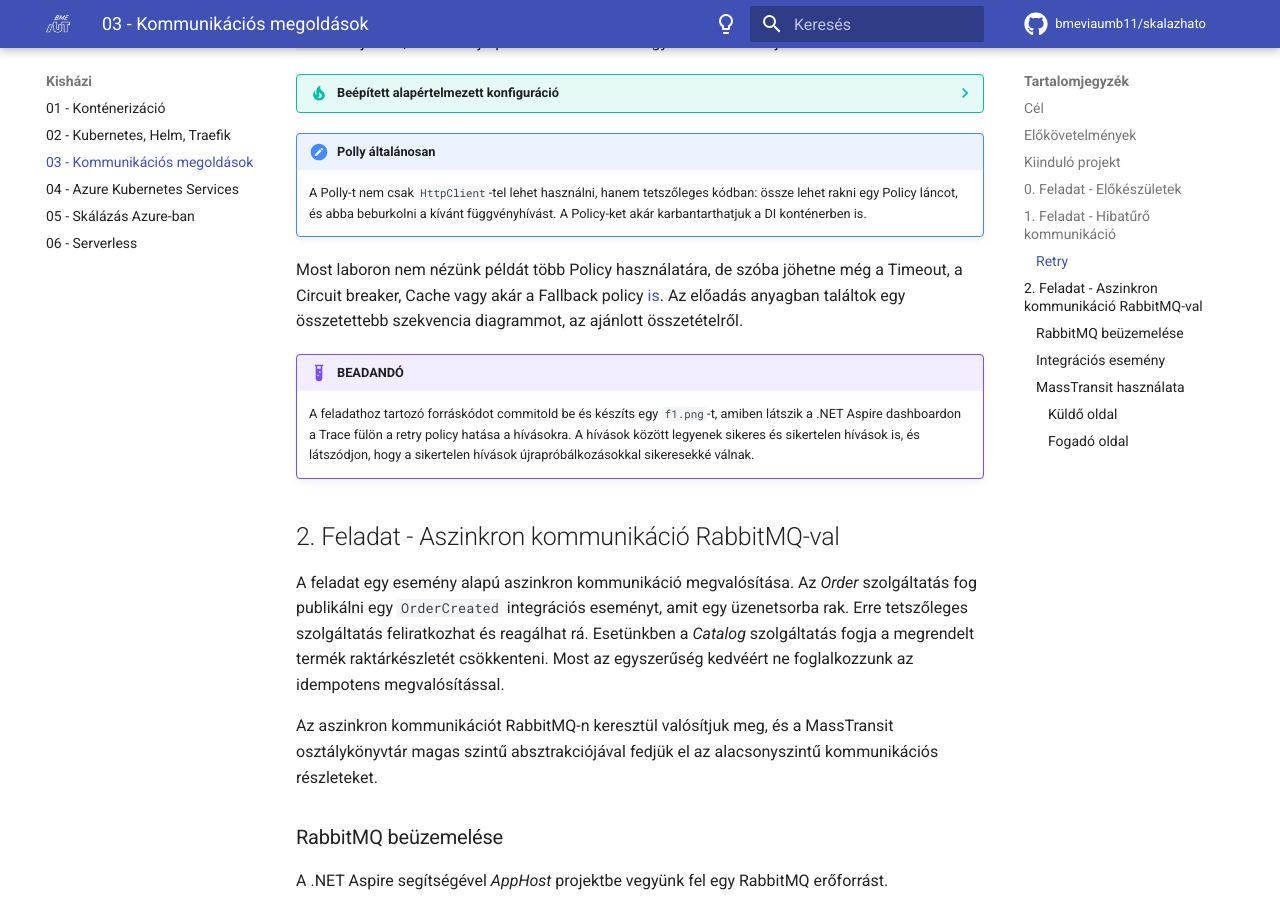
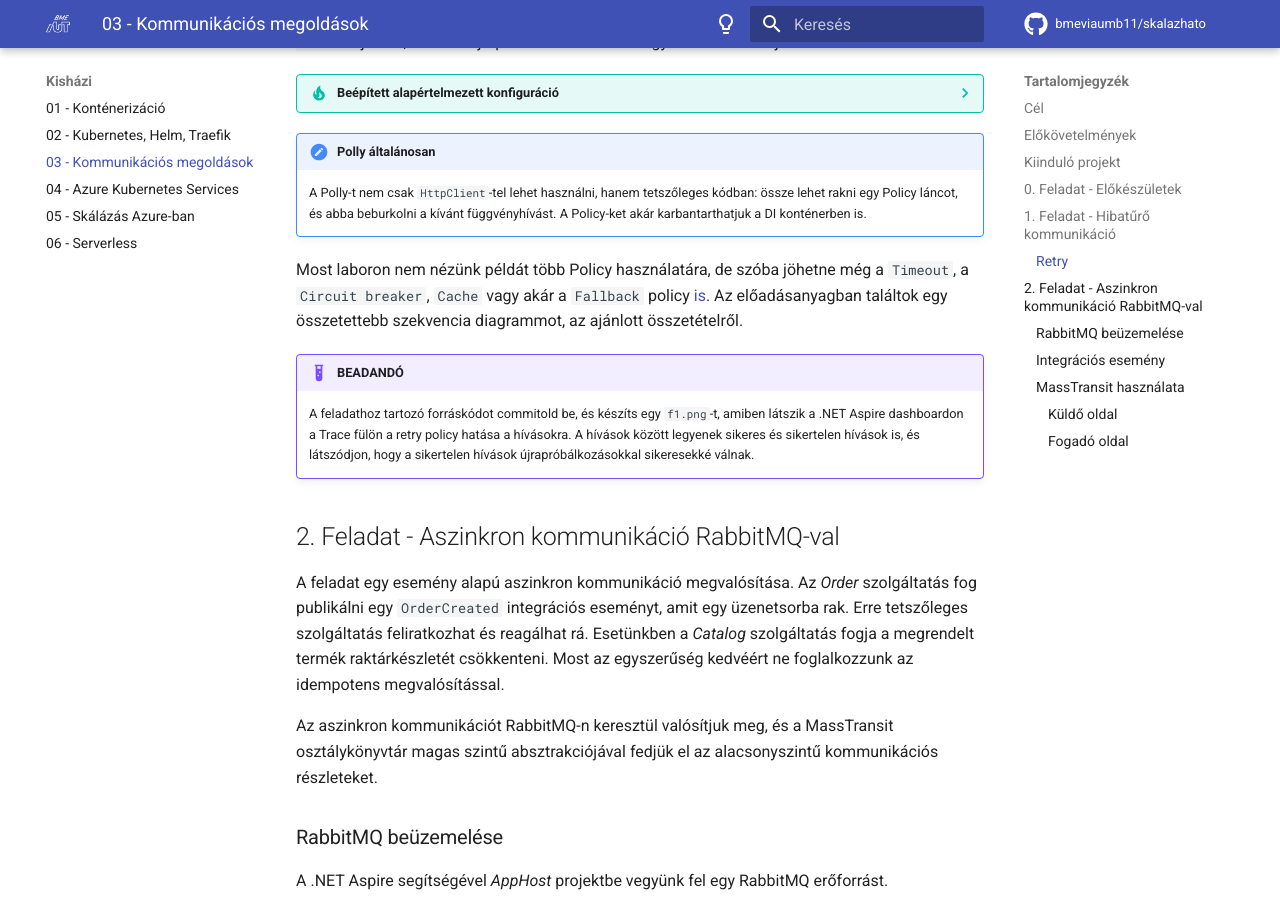
Before and after one commit to bmeviaumb11/skalazhato, an MkDocs documentation site: the page built from docs/homework/03-communication/index.md, in a window 1280 px wide and 900 px high, scrolled down 2709 px. Built offline with MkDocs 1.6.1 and Material for MkDocs 9.7.7, drawn with Linux system fonts in a browser that asks for light colours; comment, search, counter and statistics services are not loaded.

```diff
--- a/docs/homework/03-communication/index.md
+++ b/docs/homework/03-communication/index.md
@@ -92,11 +92,11 @@ Ez a Policy gyakorlatilag beépül a `HttpClient` Handler Pipeline-jába, így a
 !!! note "Polly általánosan"
     A Polly-t nem csak `HttpClient`-tel lehet használni, hanem tetszőleges kódban: össze lehet rakni egy Policy láncot, és abba beburkolni a kívánt függvényhívást. A Policy-ket akár karbantarthatjuk a DI konténerben is.
 
-Most laboron nem nézünk példát több Policy használatára, de szóba jöhetne még a Timeout, a Circuit breaker, Cache vagy akár a Fallback policy [is](https://github.com/App-vNext/Polly/blob/master/README.md).
-Az előadás anyagban találtok egy összetettebb szekvencia diagrammot, az ajánlott összetételről.
+Most laboron nem nézünk példát több Policy használatára, de szóba jöhetne még a `Timeout`, a `Circuit breaker`, `Cache` vagy akár a `Fallback` policy [is](https://github.com/App-vNext/Polly/blob/master/README.md).
+Az előadásanyagban találtok egy összetettebb szekvencia diagrammot, az ajánlott összetételről.
 
 !!! example "BEADANDÓ"
-    A feladathoz tartozó forráskódot commitold be és készíts egy `f1.png`-t, amiben látszik a .NET Aspire dashboardon a Trace fülön a retry policy hatása a hívásokra. A hívások között legyenek sikeres és sikertelen hívások is, és látszódjon, hogy a sikertelen hívások újrapróbálkozásokkal sikeresekké válnak.
+    A feladathoz tartozó forráskódot commitold be, és készíts egy `f1.png`-t, amiben látszik a .NET Aspire dashboardon a Trace fülön a retry policy hatása a hívásokra. A hívások között legyenek sikeres és sikertelen hívások is, és látszódjon, hogy a sikertelen hívások újrapróbálkozásokkal sikeresekké válnak.
 
 ## 2. Feladat - Aszinkron kommunikáció RabbitMQ-val
 
```
